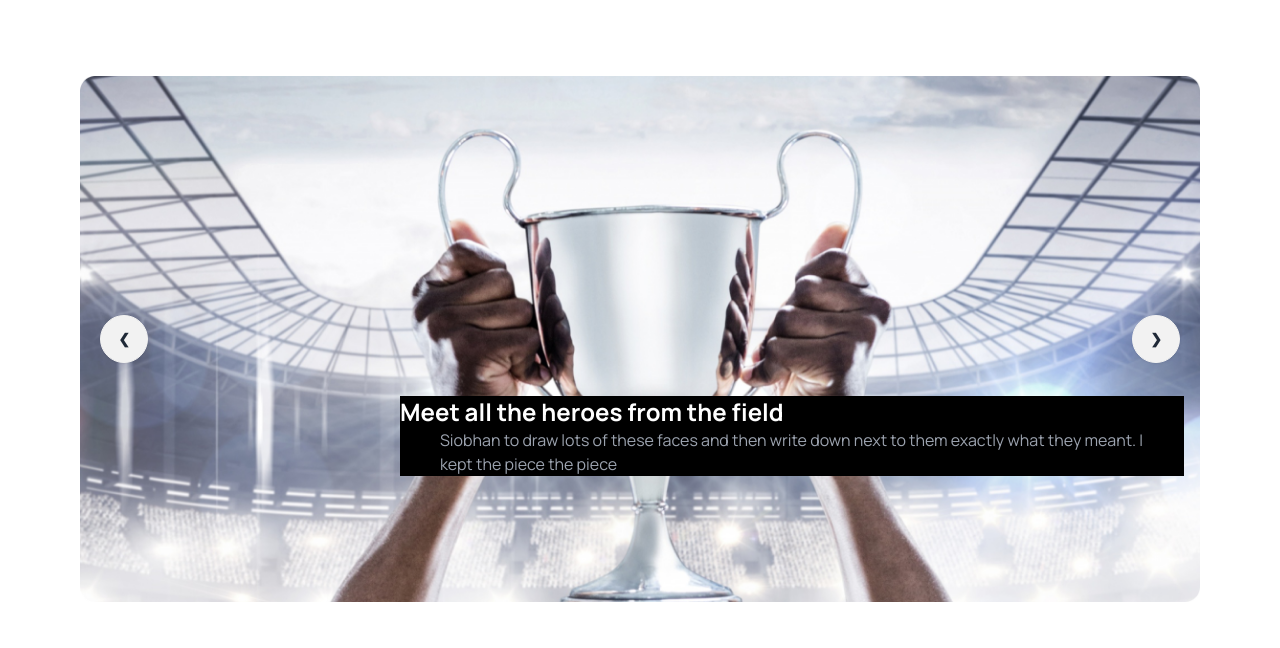
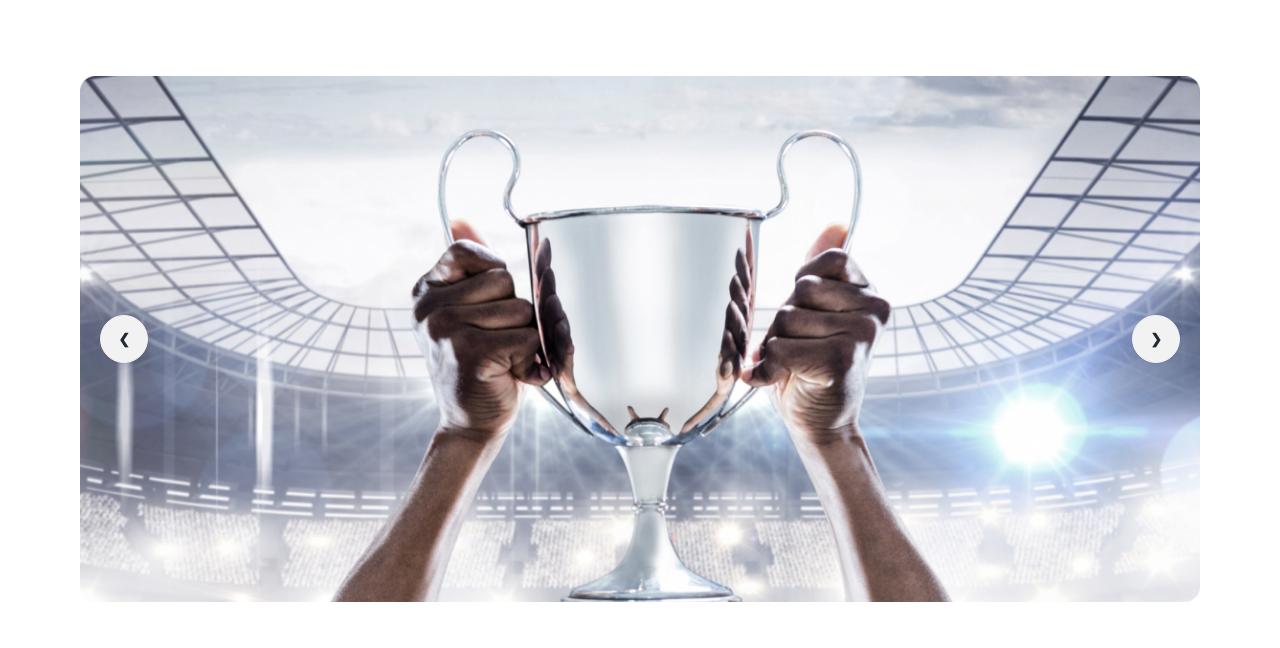
Before and after one commit to mohosin4m/mohosin-mm, a plain HTML site: page index.html in a window 1280 px wide. Shown: the part 152-800 px from the top of the page. Drawn offline with nearby package versions, Linux system fonts and the light colour scheme.

Commit message:
complate all section

```diff
--- a/index.html
+++ b/index.html
@@ -74,12 +74,6 @@
           <!-- carousel -->
           <div class="carousel w-full">
               <div id="slide1" class="carousel-item relative w-full">
-                <div class="absolute bg-black mb-1 mr-4 ml-80 mt-80">
-                  <div class="">
-                    <h2 class="font-extrabold text-2xl text-white">Meet all the heroes from the field</h2>
-                  <p class="text-gray-400 pr-10 pl-10"> Siobhan to draw lots of these faces and then write down next to them exactly what they meant. I kept the piece the piece </p>
-                  </div>
-                </div>
                 <img src="images/1.png" class="w-full" />
                 <div class="absolute flex justify-between transform -translate-y-1/2 left-5 right-5 top-1/2">
                   <a href="#slide2" class="btn btn-circle">❮</a>
```
